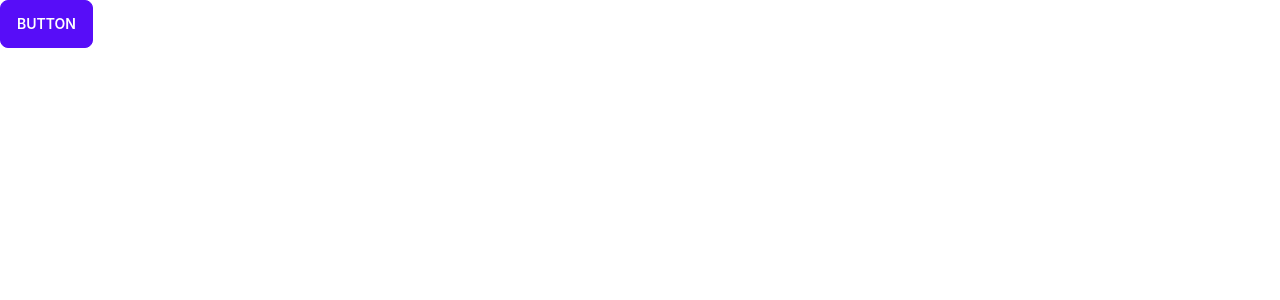
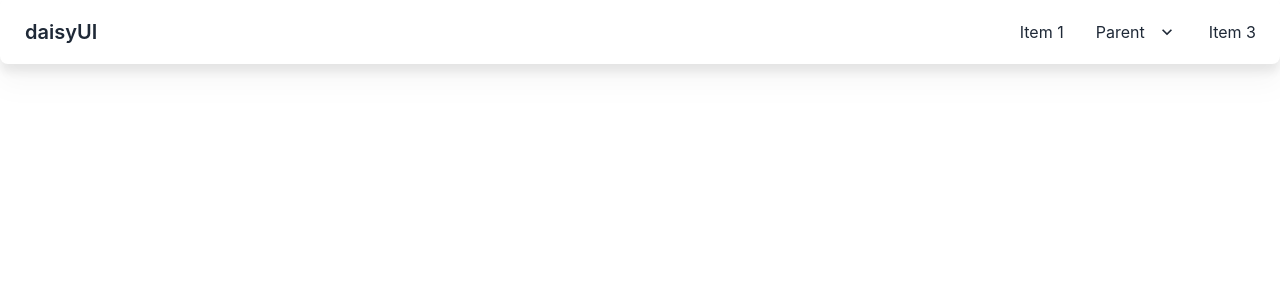
Before and after one commit to devmhimran/care-aid, a React (Create React App) app in the folder care-aid/: page / in a window 1280 px wide. Shown: the top 300 px of the page. Built offline with nearby package versions, Linux system fonts and the light colour scheme.

Commit message:
Added Navbar

```diff
--- a/care-aid/src/App.js
+++ b/care-aid/src/App.js
@@ -1,10 +1,15 @@
+import { Route, Routes } from 'react-router-dom';
 import './App.css';
+import Home from './component/Home/Home';
 
 function App() {
   return (
     <div >
-      <button class="btn btn-primary">Button</button>
+      <Routes>
+        <Route path="/" element={<Home />} />
+      </Routes>
     </div>
+
   );
 }
 
--- a/care-aid/src/component/Home/Home.js
+++ b/care-aid/src/component/Home/Home.js
@@ -0,0 +1,12 @@
+import React from 'react';
+import Navbar from '../Shared/Navbar';
+
+const Home = () => {
+    return (
+        <div>
+            <Navbar></Navbar>
+        </div>
+    );
+};
+
+export default Home;
--- /dev/null
+++ b/care-aid/src/component/Shared/Navbar.js
@@ -0,0 +1,57 @@
+import React from 'react';
+
+const Navbar = () => {
+    return (
+        <div class="container mx-auto 2xl">
+            <div class="navbar bg-base-100 drop-shadow-xl rounded-lg">
+                <div class="navbar-start">
+
+                    <a class="btn btn-ghost normal-case text-xl">daisyUI</a>
+                </div>
+
+                <div class="navbar-end">
+                <div class="dropdown">
+                        <label tabindex="0" class="btn btn-ghost lg:hidden">
+                            <svg xmlns="http://www.w3.org/2000/svg" class="h-5 w-5" fill="none" viewBox="0 0 24 24" stroke="currentColor"><path stroke-linecap="round" stroke-linejoin="round" stroke-width="2" d="M4 6h16M4 12h8m-8 6h16" /></svg>
+                        </label>
+                        <ul tabindex="0" class="menu menu-compact dropdown-content mt-3 p-2 shadow bg-base-100 rounded-box w-52">
+                            <li><a>Item 1</a></li>
+                            <li tabindex="0">
+                                <a class="justify-between">
+                                    Parent
+                                    <svg class="fill-current" xmlns="http://www.w3.org/2000/svg" width="24" height="24" viewBox="0 0 24 24"><path d="M8.59,16.58L13.17,12L8.59,7.41L10,6L16,12L10,18L8.59,16.58Z" /></svg>
+                                </a>
+                                <ul class="p-2">
+                                    <li><a>Submenu 1</a></li>
+                                    <li><a>Submenu 2</a></li>
+                                </ul>
+                            </li>
+                            <li><a>Item 3</a></li>
+                        </ul>
+                    </div>
+
+
+                    <div class="navbar-end hidden lg:flex">
+                    <ul class="menu menu-horizontal p-0">
+                        <li><a>Item 1</a></li>
+                        <li tabindex="0">
+                            <a>
+                                Parent
+                                <svg class="fill-current" xmlns="http://www.w3.org/2000/svg" width="20" height="20" viewBox="0 0 24 24"><path d="M7.41,8.58L12,13.17L16.59,8.58L18,10L12,16L6,10L7.41,8.58Z" /></svg>
+                            </a>
+                            <ul class="p-2  bg-base-100">
+                                <li><a>Submenu 1</a></li>
+                                <li><a>Submenu 2</a></li>
+                            </ul>
+                        </li>
+                        <li><a>Item 3</a></li>
+                    </ul>
+                </div>
+                </div>
+
+            </div>
+        </div>
+    );
+};
+
+export default Navbar;
```
